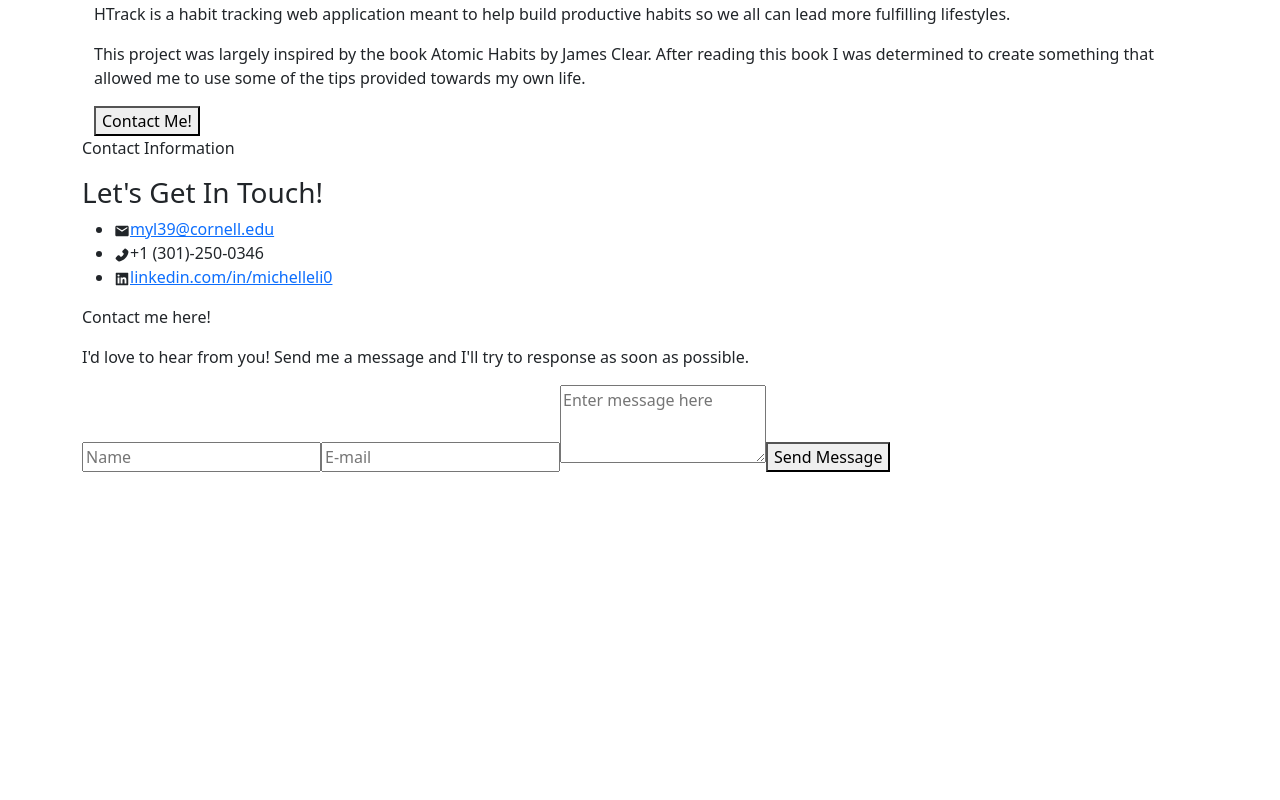
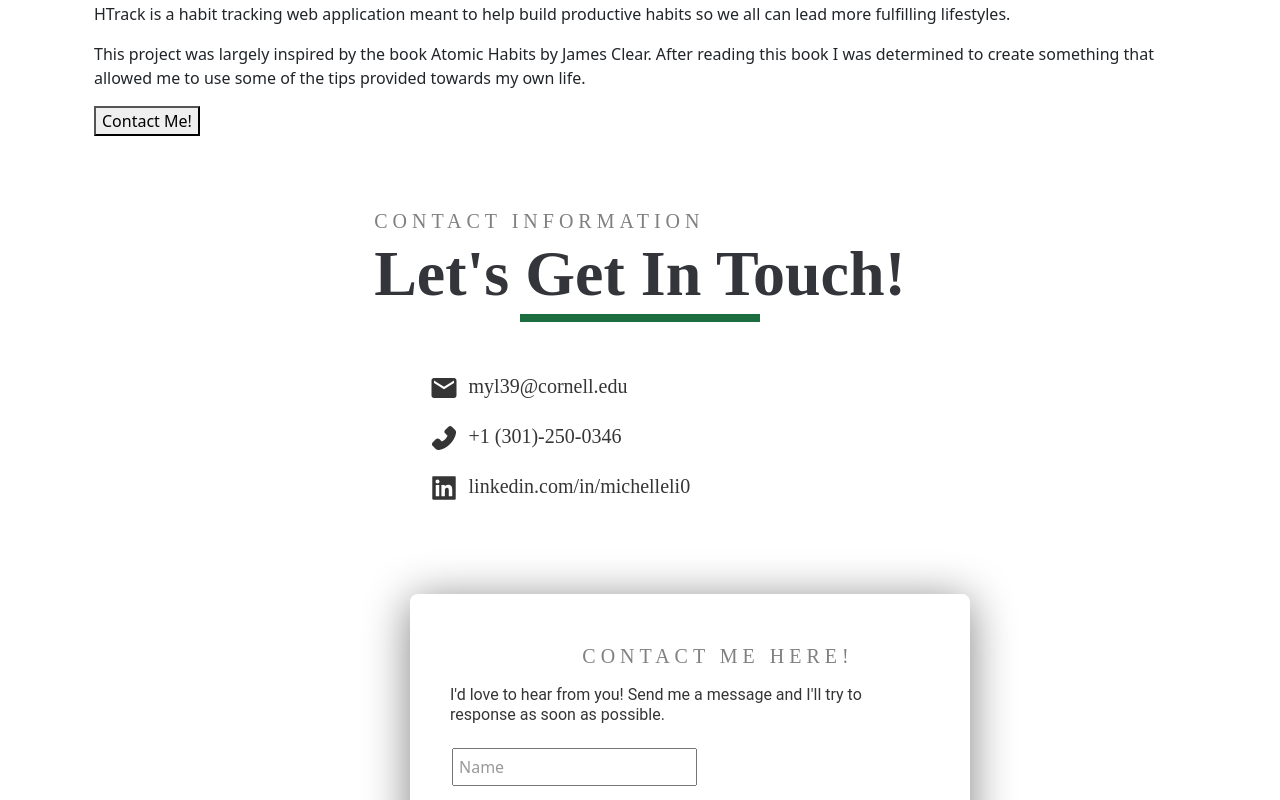
Before and after one commit to michelleli01/htrack, a React (Create React App) app in the folder client/: page / in a window 1280 px wide. Shown: the part 780-1580 px from the top of the page. Before the commit the page ends 1252 px from the top, so only its background shows below. Built offline with nearby package versions, Linux system fonts and the light colour scheme.

Commit message:
contact page design

```diff
--- a/client/src/components/HomePage/Contact.css
+++ b/client/src/components/HomePage/Contact.css
@@ -0,0 +1,171 @@
+.contact-container{
+    width: 100%;
+    height: 50em;
+    background: white 0% 0% no-repeat padding-box;
+    opacity: 1;
+    position: relative;
+    text-align: center;
+}
+
+.contact-information{
+    top: 10%;
+    position: relative;
+    display: inline-block;
+}
+
+.contact-subtitle{
+    width: 100%;
+    height: 3.5%;
+    text-align: left;
+    font: normal normal normal 20px/10px Poppins;
+    letter-spacing: 0.25em;
+    color: gray;
+    text-transform: uppercase;
+    opacity: 1;
+    position: relative;
+}
+
+.contact-header{
+    text-align: left;
+    font: normal normal bold 64px/72px Poppins;
+    color: #34353A;
+    opacity: 1;
+    line-height: 1em;
+    position: relative;
+}
+
+.contact-divider {
+    width: 15em;
+    height: 0.5em;
+    margin-left: auto;
+    margin-right: auto;
+    background: #1c6e40 0% 0% no-repeat padding-box;
+    opacity: 1;
+    position: relative;
+    margin-bottom: 5%;
+}
+
+.contact-list{
+    right: 0.5%;
+    list-style: none;
+    position: relative;
+}
+
+.contact-list-item{
+    font: normal normal normal 20px/24px Poppins;
+    height: 20px;
+    letter-spacing: 0px;
+    color: #353535;
+    text-align: left;
+    padding: 25px;
+}
+
+.icon{
+    margin-right: 10px;
+}
+
+.contact-link{
+    text-decoration: none;
+    color: #353535;
+}
+
+.send-message-card{
+    top: 20%;
+    width: 35em;
+    height: 65%;
+    margin-left: 100px;
+    background: white 0% 0% no-repeat padding-box;
+    box-shadow: 0px 6px 46px gray;
+    border-radius: 8px;
+    opacity: 1;
+    display: inline-block;
+    position: relative;
+    z-index: 2;
+    align-items: center;
+    justify-content: center;
+    align-content: center;
+}
+
+.send-message-subtitle{
+    top: 6%;
+    left: 5%;
+    width: 100%;
+    height: 3.5%;
+    text-align: center;
+    font: normal normal normal 20px/10px Poppins;
+    letter-spacing: 0.25em;
+    color: gray;
+    text-transform: uppercase;
+    opacity: 1;
+    position: relative;
+}
+
+.send-message-text{
+    top: 6%;
+    margin-left: 40px;
+    width: 85%;
+    height: 10%;
+    text-align: left;
+    font: normal normal normal 16px/20px Roboto;
+    letter-spacing: 0px;
+    color: #353535;
+    opacity: 1;
+    position: relative;
+    z-index: 1;
+}
+
+.send-message-form{
+    top: 5%;
+    width: 85%;
+    align-content: center;
+    color: #34353A;
+    position: relative;
+    margin-left: auto;
+    margin-right: auto;
+}
+
+.send-message-form-input {
+    margin-bottom: 30px;
+    display: block;
+    padding: 5px;
+}
+
+::placeholder {
+    color: #34353A;
+    opacity: 0.5;
+}
+
+.send-message-form-text-area {
+    width: 100%;
+    height: 10em;
+    display: block;
+    padding: 5px;
+}
+
+.send-message-form-text-area:focus{
+    border: 2px solid #353535;
+}
+
+.send-message-button {
+    margin-top: 1em;
+    width: 200px;
+    height: 50px;
+    background: transparent linear-gradient(106deg, #49ec8d 0%, #49ec8d 100%) 0% 0% no-repeat padding-box;
+    border-radius: 12px;
+    border-width: 0;
+    text-align: center;
+    align-self: center;
+    font: normal normal bold 20px/30px Poppins;
+    letter-spacing: 0.5px;
+    color: #1c6e40;
+}
+
+.send-message-button:hover {
+    background: transparent linear-gradient(106deg, #49ec8d 0%, #30c26d 100%) 0% 0% no-repeat padding-box;
+    opacity: 1;
+}
+
+.contact-error{
+    color: red;
+    font-weight: 700;
+}
--- a/client/src/components/HomePage/Contact.js
+++ b/client/src/components/HomePage/Contact.js
@@ -74,7 +74,7 @@ export default function Contact() {
                     <ul className="contact-list">
                         <li className="contact-list-item">
                             <div>
-                                <MdEmail className="icon" />
+                                <MdEmail className="icon" size="1.5em"/>
                                 <a
                                     href="mailto:myl39@cornell.edu"
                                     className="contact-link"
@@ -83,14 +83,14 @@ export default function Contact() {
                                 </a>
                             </div>
                         </li>
-                        <li>
+                        <li className="contact-list-item">
                             <div>
-                                <AiFillPhone className="icon" />
+                                <AiFillPhone className="icon" size="1.5em"/>
                                 +1 (301)-250-0346
                             </div>
                         </li>
-                        <li>
-                            <AiFillLinkedin className="icon" />
+                        <li className="contact-list-item">
+                            <AiFillLinkedin className="icon" size="1.5em"/>
                             <a
                                 href="https://www.linkedin.com/in/michelleli0"
                                 className="contact-link"
@@ -102,8 +102,8 @@ export default function Contact() {
                 </div>
 
                 <div className="send-message-card">
-                    <p>Contact me here!</p>
-                    <p>
+                    <p className="send-message-subtitle">Contact me here!</p>
+                    <p className="send-message-text">
                         I'd love to hear from you! Send me a message and I'll
                         try to response as soon as possible.
                     </p>
@@ -145,7 +145,7 @@ export default function Contact() {
                             }}
                             required
                         />
-                        <button className="contact-send-message-button">
+                        <button className="send-message-button">
                             Send Message
                         </button>
                     </form>
```
